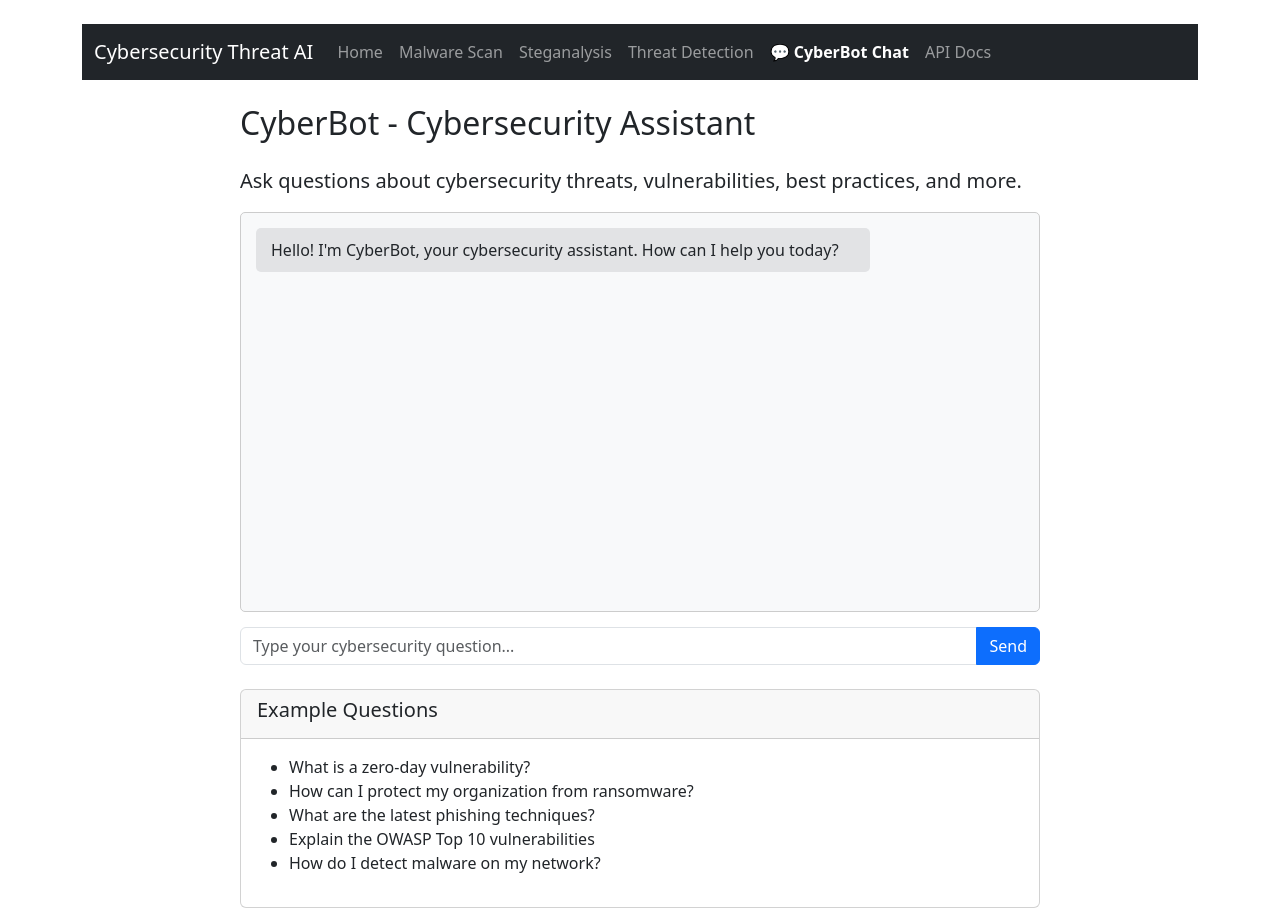
After one commit to krishna0605/cybersecurity-threat-ai-main, a Flask app: page /chat in a window 1280 px wide. The commit adds this page. Run offline with Flask 2, Linux system fonts and the light colour scheme.

Commit message:
chat bot added

```diff
--- a/requirements.txt
+++ b/requirements.txt
@@ -8,3 +8,4 @@ Pillow==9.4.0
 matplotlib==3.7.0
 scipy==1.10.0
 joblib==1.2.0
+requests==2.28.2
--- a/src/app.py
+++ b/src/app.py
@@ -1,8 +1,20 @@
-from flask import Flask, render_template, jsonify
+from flask import Flask, render_template, jsonify, request
 import os
 import sys
+import random
+from cyberbot import CyberBot
 
 app = Flask(__name__, template_folder='templates')
+
+# Initialize CyberBot with direct API key
+try:
+    # You can replace this with your actual API key if needed
+    api_key = "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"
+    cyberbot = CyberBot(api_key=api_key)
+    app.logger.info("CyberBot initialized successfully with provided API key.")
+except ValueError as e:
+    cyberbot = None
+    app.logger.warning(f"CyberBot initialization failed: {str(e)}")
 
 @app.route('/')
 def index():
@@ -32,5 +44,221 @@ def health():
         'message': 'Flask app running on Render.'
     })
 
+# ----- API Stub Endpoints -----
+
+@app.route('/api/analyze', methods=['POST'])
+def analyze_file():
+    """Stub endpoint for malware file analysis"""
+    if 'file' not in request.files:
+        return jsonify({'error': 'No file uploaded'}), 400
+
+    file = request.files['file']
+    if file.filename == '':
+        return jsonify({'error': 'No file selected'}), 400
+
+    # Return dummy analysis results
+    return jsonify({
+        'success': True,
+        'filename': file.filename,
+        'detection': {
+            'is_malware': random.choice([True, False]),
+            'confidence': round(random.uniform(0.7, 0.99), 2),
+            'malware_type': random.choice(['trojan', 'ransomware', 'worm', 'adware'])
+        },
+        'signatures': [
+            'SuspiciousPEHeader',
+            'BlacklistedStrings'
+        ],
+        'metadata': {
+            'file_size': random.randint(1000, 100000),
+            'md5': 'a1b2c3d4e5f6g7h8i9j0',
+            'sha256': '1a2b3c4d5e6f7g8h9i0j1k2l3m4n5o6p7q8r9s0t'
+        }
+    })
+
+@app.route('/api/scan_file', methods=['POST'])
+def scan_file():
+    """Stub endpoint for YARA rule scanning"""
+    if 'file' not in request.files:
+        return jsonify({'error': 'No file provided'}), 400
+
+    file = request.files['file']
+    if file.filename == '':
+        return jsonify({'error': 'No file selected'}), 400
+
+    # Return dummy scan results
+    return jsonify({
+        'success': True,
+        'filename': file.filename,
+        'matches': [
+            {
+                'rule': 'BootkitMalware',
+                'description': 'Detects potential bootkit malware',
+                'strings': [
+                    'MBR_Hook',
+                    'BootSector'
+                ]
+            }
+        ]
+    })
+
+@app.route('/api/scan_memory', methods=['POST'])
+def scan_memory():
+    """Stub endpoint for memory scanning"""
+    if not request.json or 'data' not in request.json:
+        return jsonify({'error': 'No data provided'}), 400
+
+    # Return dummy memory scan results
+    return jsonify({
+        'success': True,
+        'process_info': {
+            'pid': 1234,
+            'name': 'suspicious_process.exe'
+        },
+        'matches': [
+            {
+                'rule': 'RootkitMemoryPattern',
+                'addresses': ['0x1a2b3c4d', '0x5e6f7g8h'],
+                'severity': 'high'
+            }
+        ]
+    })
+
+@app.route('/api/yara/add', methods=['POST'])
+def add_yara_rule():
+    """Stub endpoint for adding YARA rules"""
+    if not request.is_json:
+        return jsonify({'error': 'Request must be JSON'}), 400
+
+    data = request.get_json()
+
+    if 'rule_name' not in data or 'rule_content' not in data:
+        return jsonify({'error': 'Missing required fields: rule_name and rule_content'}), 400
+
+    # Return success response
+    return jsonify({
+        'success': True,
+        'message': f'Rule {data["rule_name"]} added successfully'
+    })
+
+@app.route('/api/steg/analyze', methods=['POST'])
+def analyze_steganography():
+    """Stub endpoint for steganography analysis"""
+    if 'file' not in request.files:
+        return jsonify({'error': 'No file uploaded'}), 400
+
+    file = request.files['file']
+
+    if file.filename == '':
+        return jsonify({'error': 'No file selected'}), 400
+
+    # Determine if it's an image
+    is_image = file.filename.lower().endswith(('.png', '.jpg', '.jpeg', '.gif', '.bmp'))
+
+    # Return dummy steganalysis results
+    has_hidden_data = random.choice([True, False])
+    return jsonify({
+        'success': True,
+        'filename': file.filename,
+        'hidden_data_detected': has_hidden_data,
+        'file_info': {
+            'file_size': random.randint(10000, 5000000),
+            'mime_type': 'image/png' if is_image else 'application/octet-stream',
+            'dimensions': {
+                'width': 1920,
+                'height': 1080
+            } if is_image else {}
+        },
+        'detection_methods': [
+            {
+                'name': 'LSB Analysis',
+                'description': 'Analyzes least significant bits for anomalies',
+                'detected': has_hidden_data,
+                'details': 'Suspicious bit patterns detected in image data' if has_hidden_data else ''
+            },
+            {
+                'name': 'Statistical Analysis',
+                'description': 'Performs statistical tests for randomness',
+                'detected': has_hidden_data,
+                'details': 'Entropy levels indicate possible concealed data' if has_hidden_data else ''
+            }
+        ],
+        'statistical_analysis': {
+            'entropy': round(random.uniform(7.2, 7.9), 4) if has_hidden_data else round(random.uniform(6.5, 7.1), 4),
+            'chi_square_p_value': round(random.uniform(0.001, 0.01), 4) if has_hidden_data else round(random.uniform(0.05, 0.5), 4),
+            'lsb_ratio': round(random.uniform(0.48, 0.5), 4) if has_hidden_data else round(random.uniform(0.35, 0.45), 4)
+        },
+        'extracted_data': 'Hidden message found...' if has_hidden_data else None
+    })
+
+@app.route('/api/threat/detect', methods=['POST'])
+def detect_threat():
+    """Stub endpoint for network threat detection"""
+    if not request.is_json:
+        return jsonify({'error': 'Request must be JSON'}), 400
+
+    data = request.get_json()
+
+    # Randomly select attack type with weights
+    attack_types = ['normal', 'dos', 'probe', 'r2l', 'u2r']
+    weights = [0.6, 0.2, 0.1, 0.05, 0.05]
+    attack = random.choices(attack_types, weights=weights, k=1)[0]
+
+    # Set high confidence for chosen attack
+    confidence = round(random.uniform(0.85, 0.99), 2)
+
+    # Create scores dictionary
+    scores = {attack_type: 0.01 for attack_type in attack_types}
+    scores[attack] = confidence
+
+    # Return prediction
+    return jsonify({
+        'success': True,
+        'prediction': [attack],
+        'confidence': [confidence],
+        'scores': scores,
+        'feature_importance': [
+            {
+                'feature': 'src_bytes',
+                'importance': round(random.uniform(0.2, 0.4), 2)
+            },
+            {
+                'feature': 'count',
+                'importance': round(random.uniform(0.15, 0.35), 2)
+            }
+        ]
+    })
+
+@app.route('/api/status', methods=['GET'])
+def get_status():
+    """Status endpoint for API services"""
+    return jsonify({
+        'status': 'operational',
+        'version': '1.0.0',
+        'services': {
+            'malware_detector': 'operational',
+            'steg_analyzer': 'operational',
+            'threat_detector': 'operational'
+        },
+        'uptime': 3624,
+        'yara_rules_count': 15
+    })
+
+@app.route('/chat', methods=['GET', 'POST'])
+def chat():
+    """Chat interface for CyberBot."""
+    response = None
+    error = None
+
+    if request.method == 'POST':
+        if cyberbot is None:
+            error = "CyberBot is not available. Please set the GROQ_API_KEY environment variable."
+        else:
+            query = request.form.get('query', '')
+            if query:
+                response = cyberbot.get_security_response(query)
+
+    return render_template('chat.html', response=response, error=error)
+
 if __name__ == '__main__':
     app.run(debug=True)
--- /dev/null
+++ b/src/templates/chat.html
@@ -0,0 +1,138 @@
+<!DOCTYPE html>
+<html lang="en">
+<head>
+    <meta charset="UTF-8">
+    <meta name="viewport" content="width=device-width, initial-scale=1.0">
+    <title>CyberBot - Cybersecurity Assistant</title>
+    <link rel="stylesheet" href="https://cdn.jsdelivr.net/npm/bootstrap@5.3.0/dist/css/bootstrap.min.css">
+    <link rel="stylesheet" href="{{ url_for('static', filename='css/style.css') }}">
+    <style>
+        .chat-container {
+            max-width: 800px;
+            margin: 0 auto;
+        }
+        .chat-box {
+            height: 400px;
+            overflow-y: auto;
+            border: 1px solid #ccc;
+            border-radius: 5px;
+            padding: 15px;
+            margin-bottom: 15px;
+            background-color: #f8f9fa;
+        }
+        .chat-message {
+            margin-bottom: 15px;
+            padding: 10px 15px;
+            border-radius: 5px;
+        }
+        .user-message {
+            background-color: #d1ecf1;
+            margin-left: 20%;
+            text-align: right;
+        }
+        .bot-message {
+            background-color: #e2e3e5;
+            margin-right: 20%;
+        }
+        .system-message {
+            background-color: #f8d7da;
+            text-align: center;
+            font-style: italic;
+        }
+    </style>
+</head>
+<body>
+    <div class="container mt-4">
+        <nav class="navbar navbar-expand-lg navbar-dark bg-dark">
+            <div class="container">
+                <a class="navbar-brand" href="/">Cybersecurity Threat AI</a>
+                <button class="navbar-toggler" type="button" data-bs-toggle="collapse" data-bs-target="#navbarNav">
+                    <span class="navbar-toggler-icon"></span>
+                </button>
+                <div class="collapse navbar-collapse" id="navbarNav">
+                    <ul class="navbar-nav">
+                        <li class="nav-item">
+                            <a class="nav-link" href="/">Home</a>
+                        </li>
+                        <li class="nav-item">
+                            <a class="nav-link" href="/malware-scan">Malware Scan</a>
+                        </li>
+                        <li class="nav-item">
+                            <a class="nav-link" href="/steganalysis">Steganalysis</a>
+                        </li>
+                        <li class="nav-item">
+                            <a class="nav-link" href="/threat-detection">Threat Detection</a>
+                        </li>
+                        <li class="nav-item">
+                            <a class="nav-link active fw-bold" href="/chat" style="color: #fff !important;">💬 CyberBot Chat</a>
+                        </li>
+                        <li class="nav-item">
+                            <a class="nav-link" href="/documentation">API Docs</a>
+                        </li>
+                    </ul>
+                </div>
+            </div>
+        </nav>
+
+        <div class="chat-container mt-4">
+            <h2 class="mb-4">CyberBot - Cybersecurity Assistant</h2>
+            <p class="lead">Ask questions about cybersecurity threats, vulnerabilities, best practices, and more.</p>
+
+            <div class="chat-box" id="chatBox">
+                <div class="chat-message bot-message">
+                    Hello! I'm CyberBot, your cybersecurity assistant. How can I help you today?
+                </div>
+
+                {% if error %}
+                <div class="chat-message system-message">
+                    {{ error }}
+                </div>
+                {% endif %}
+
+                {% if request.form.get('query') %}
+                <div class="chat-message user-message">
+                    {{ request.form.get('query') }}
+                </div>
+                {% endif %}
+
+                {% if response %}
+                <div class="chat-message bot-message">
+                    {{ response | safe }}
+                </div>
+                {% endif %}
+            </div>
+
+            <form method="post" action="/chat">
+                <div class="input-group mb-3">
+                    <input type="text" class="form-control" name="query" placeholder="Type your cybersecurity question..." required>
+                    <button class="btn btn-primary" type="submit">Send</button>
+                </div>
+            </form>
+
+            <div class="card mt-4">
+                <div class="card-header">
+                    <h5>Example Questions</h5>
+                </div>
+                <div class="card-body">
+                    <ul>
+                        <li>What is a zero-day vulnerability?</li>
+                        <li>How can I protect my organization from ransomware?</li>
+                        <li>What are the latest phishing techniques?</li>
+                        <li>Explain the OWASP Top 10 vulnerabilities</li>
+                        <li>How do I detect malware on my network?</li>
+                    </ul>
+                </div>
+            </div>
+        </div>
+    </div>
+
+    <script src="https://cdn.jsdelivr.net/npm/bootstrap@5.3.0/dist/js/bootstrap.bundle.min.js"></script>
+    <script>
+        // Auto-scroll to the bottom of the chat box
+        document.addEventListener('DOMContentLoaded', function() {
+            var chatBox = document.getElementById('chatBox');
+            chatBox.scrollTop = chatBox.scrollHeight;
+        });
+    </script>
+</body>
+</html>
```
Also changed, not shown: src/api.py (+45 -0 lines), src/api_guide.py (+38 -0 lines), src/cyberbot.py (added, +116 -0 lines), src/templates/index.html (+17 -1 lines), vercel.json, 2 other files.
